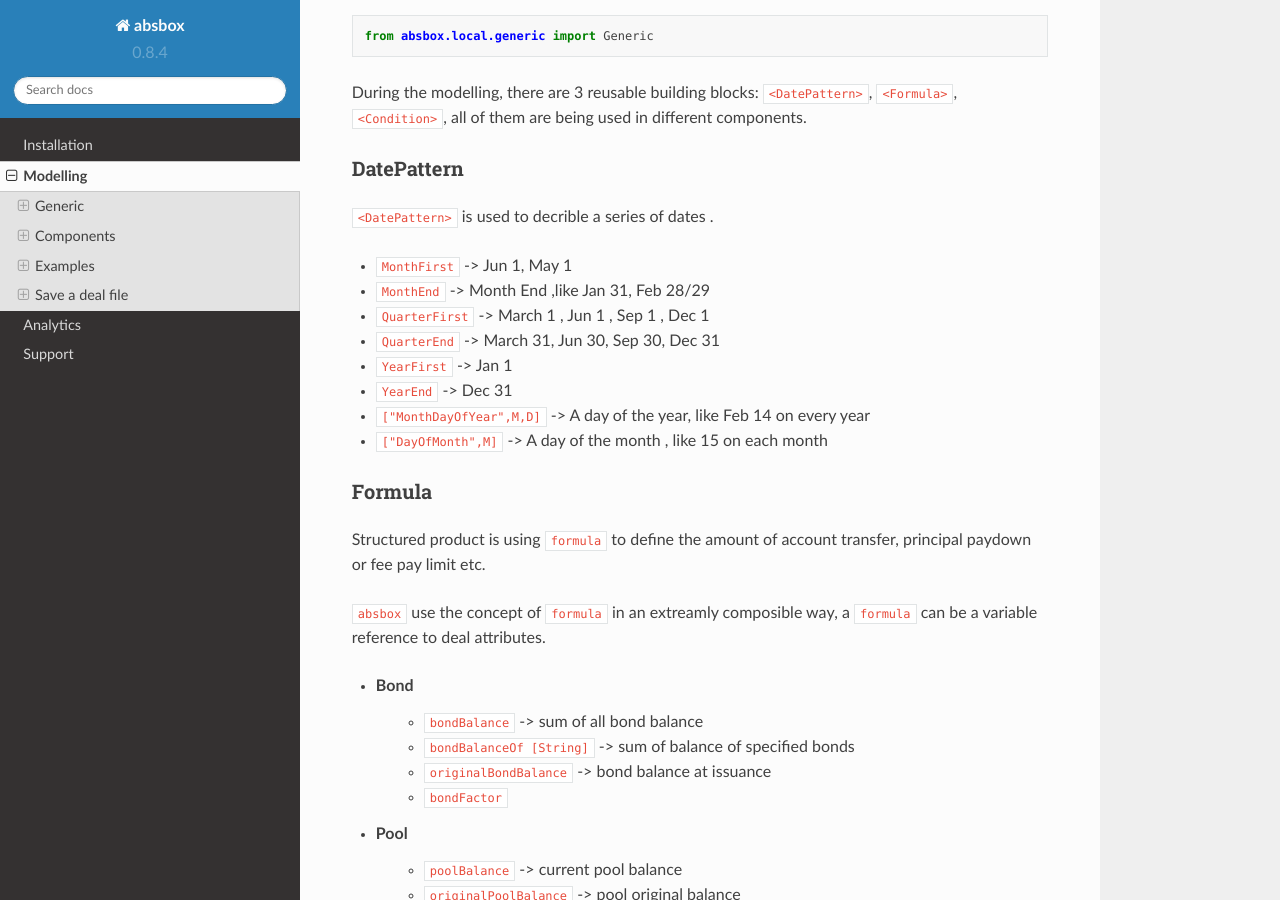
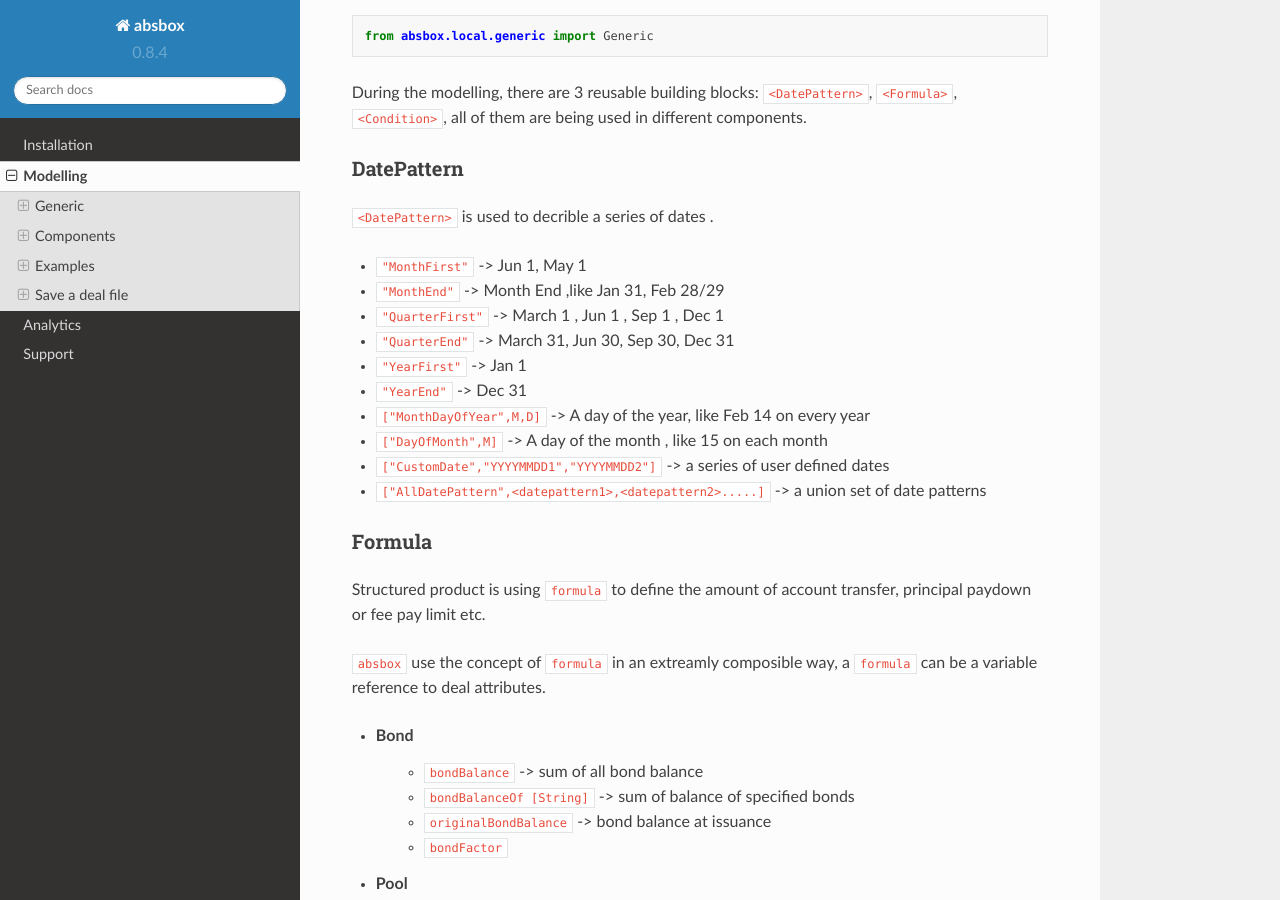
Before and after one commit to yellowbean/absbox-doc, a Sphinx documentation site: the page built from docs/source/modeling.rst, in a window 1280 px wide and 900 px high, scrolled down 1124 px. Built offline with Sphinx 7.4.7 and the Read the Docs theme 2.0.0, drawn with Linux system fonts in a browser that asks for light colours.

Commit message:
add new date pattern syntax

```diff
--- a/docs/source/modeling.rst
+++ b/docs/source/modeling.rst
@@ -60,14 +60,16 @@
 
 ``<DatePattern>`` is used to decrible a series of dates .
 
-* ``MonthFirst``  -> Jun 1, May 1
-* ``MonthEnd``  -> Month End ,like Jan 31, Feb 28/29
-* ``QuarterFirst`` -> March 1 , Jun 1 , Sep 1 , Dec 1
-* ``QuarterEnd``  -> March 31, Jun 30, Sep 30, Dec 31
-* ``YearFirst`` -> Jan 1
-* ``YearEnd`` -> Dec 31
+* ``"MonthFirst"``  -> Jun 1, May 1
+* ``"MonthEnd"``  -> Month End ,like Jan 31, Feb 28/29
+* ``"QuarterFirst"`` -> March 1 , Jun 1 , Sep 1 , Dec 1
+* ``"QuarterEnd"``  -> March 31, Jun 30, Sep 30, Dec 31
+* ``"YearFirst"`` -> Jan 1
+* ``"YearEnd"`` -> Dec 31
 * ``["MonthDayOfYear",M,D]`` -> A day of the year, like Feb 14 on every year
 * ``["DayOfMonth",M]`` -> A day of the month , like 15 on each month
+* ``["CustomDate","YYYYMMDD1","YYYYMMDD2"]`` -> a series of user defined dates
+* ``["AllDatePattern",<datepattern1>,<datepattern2>.....]`` -> a union set of date patterns
 
 Formula
 ---------
```
